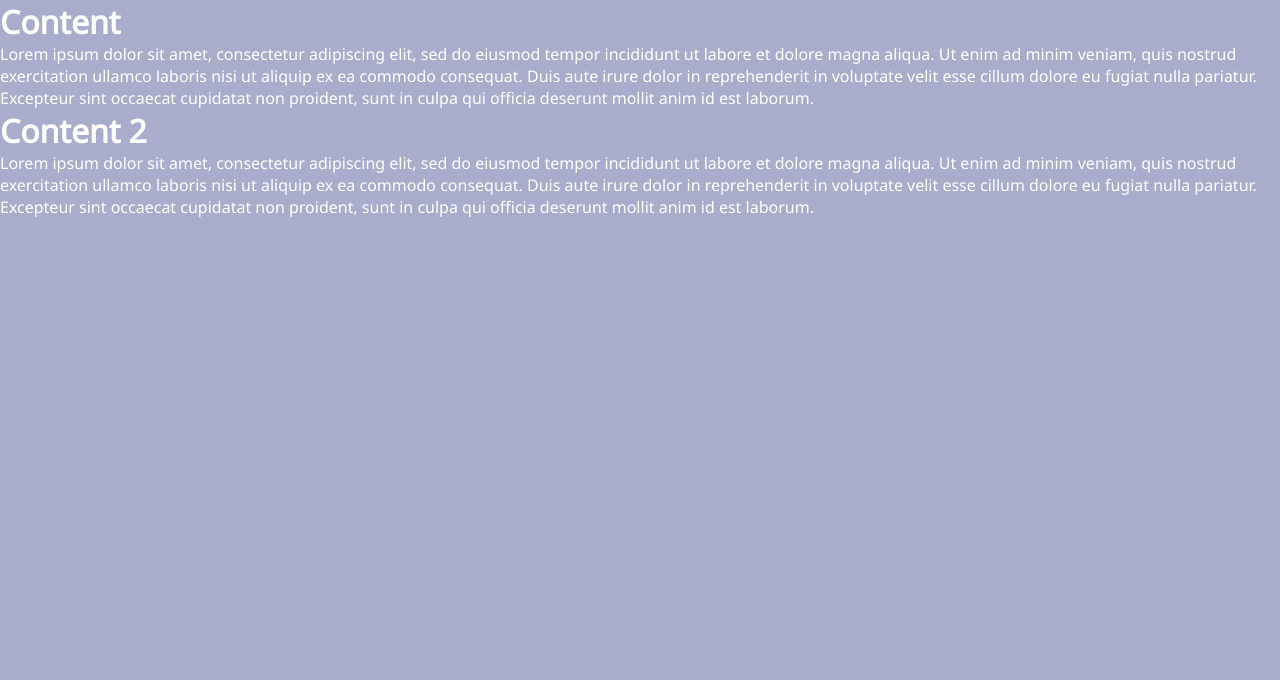
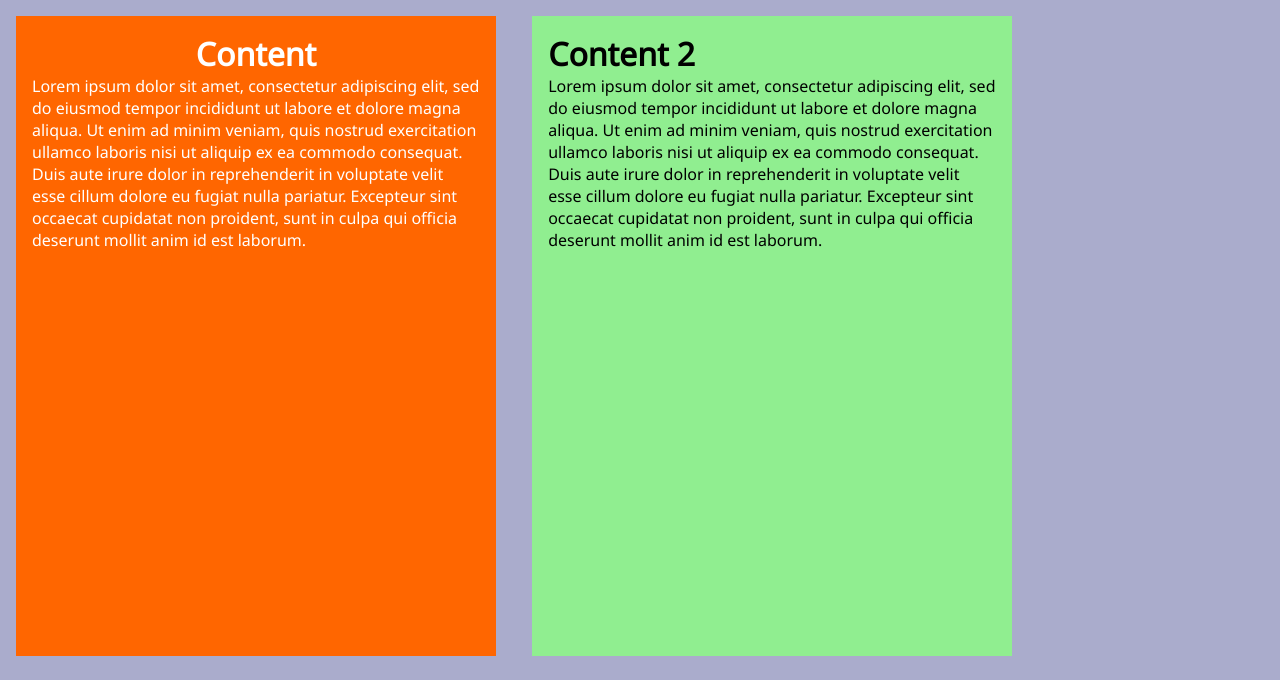
Before and after one commit to kompyxter/kompyxter.github.io, a PHP site: page / in a window 1280 px wide. Shown: the part 120-800 px from the top of the page. Run offline with PHP 8.4, Linux system fonts and the light colour scheme.

Commit message:
Update style.css

```diff
--- a/style.css
+++ b/style.css
@@ -25,8 +25,40 @@ a {
 	padding-top: 2.4em;
 	color: #fff;
 }
+#content {
+	background: #f60;
+	width: 35%;
+	height: 38em;
+	padding: 1em;
+	margin: 1em;
+	margin-top: 1em;
+	display: inline-block;
+}
+#content-2 {
+	background: lightgreen;
+	width: 35%;
+	height: 38em;
+	padding: 1em;
+	margin: 1em;
+	margin-top: 1em;
+	color: #000;
+	display: inline-block;
+}
+#content h1 {
+	display: flex;
+	justify-content: center;
+}
 @media (max-width: 360px) {
-
+	#content {
+		width: 80%;
+		margin: 0.1em;
+		height: 55.5em;
+	}
+	#content-2{
+	width: 80%;
+	margin: 0.1em;
+	height: 55.5em;
+	}
 	header {
 		flex-direction: column;
 		height: 27em;
@@ -37,9 +69,15 @@ a {
  	padding-left: 2.5em;
 	}
 }
-@media (max-width: 850px) {
+@media (min-width: 361px) and (max-width: 850px) {
 	a {
 		margin-left: -4em;
+	}
+	#content {
+		height: 42em;
+	}
+	#content-2 {
+		height: 42em;
 	}
 }
 @media (max-width: 540px) {
```
